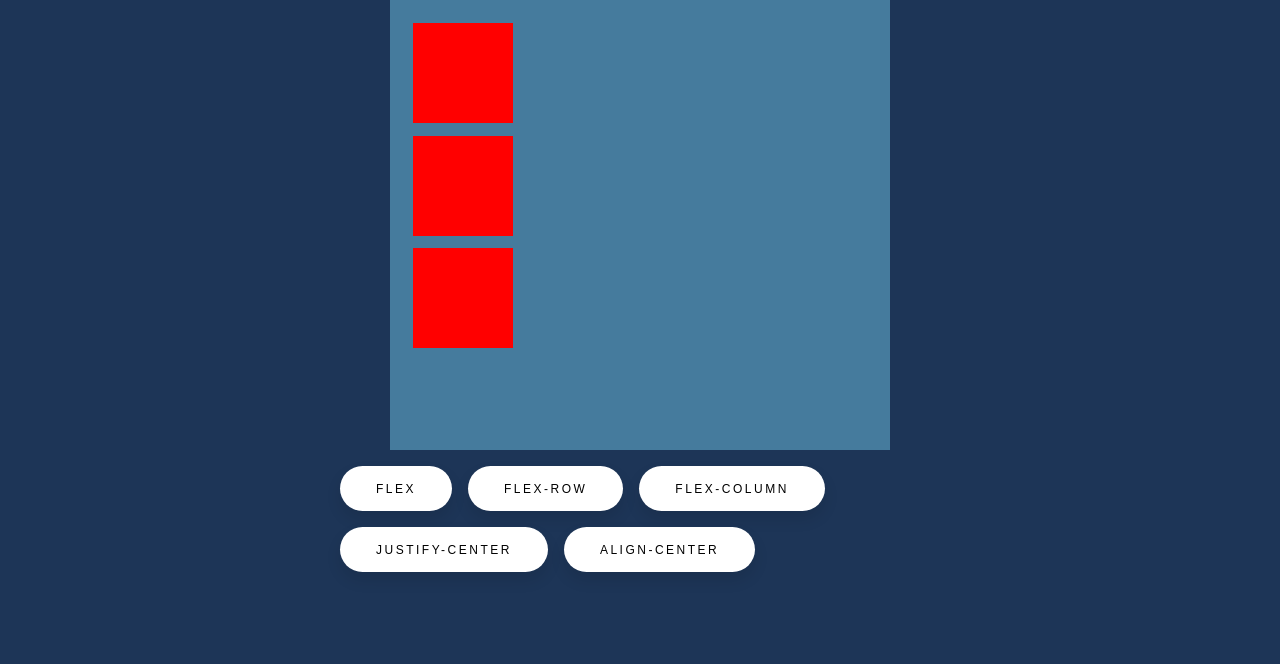
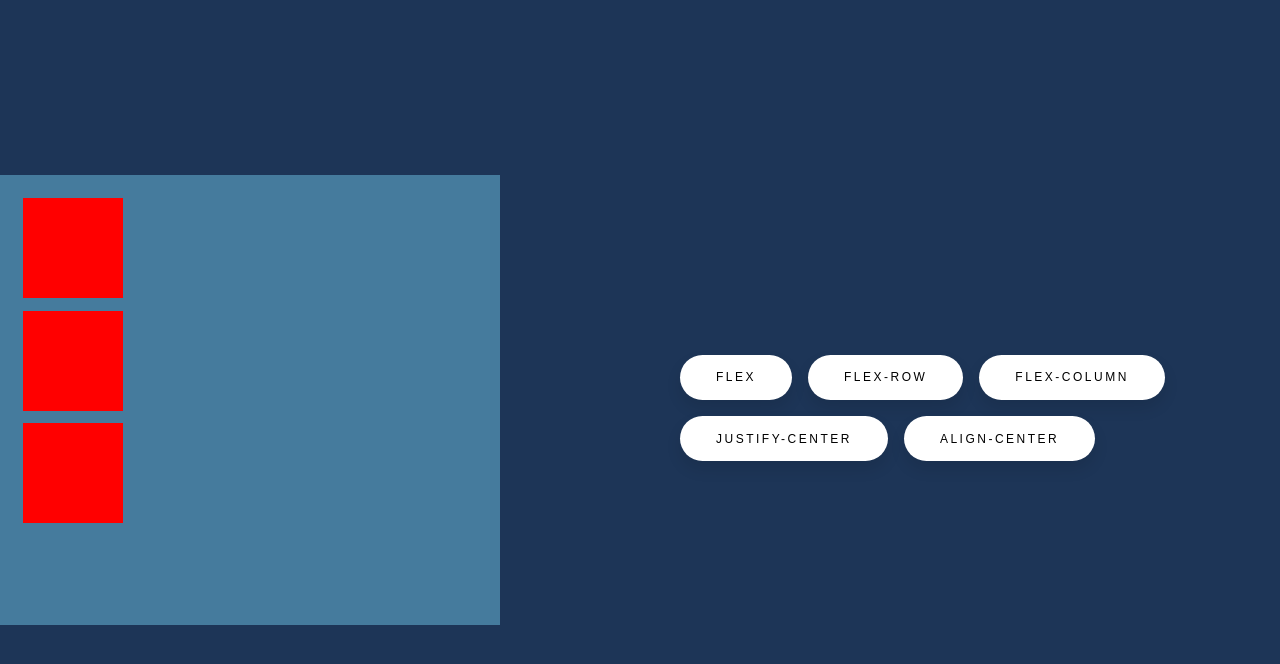
Before and after one commit to PrasannaJung/CSS_FLEXBOX, a React (Create React App) app: page / in a window 1280 px wide. Shown: the top 664 px of the page. Built offline with nearby package versions, Linux system fonts and the light colour scheme.

Commit message:
styles modify

```diff
--- a/src/App.css
+++ b/src/App.css
@@ -1,7 +1,8 @@
 .container {
   min-height: 100vh;
   display: flex;
-  flex-direction: column;
+  /* flex-direction: column; */
+  justify-content: space-between;
   align-items: center;
   background-color: #1d3557;
 }
```
